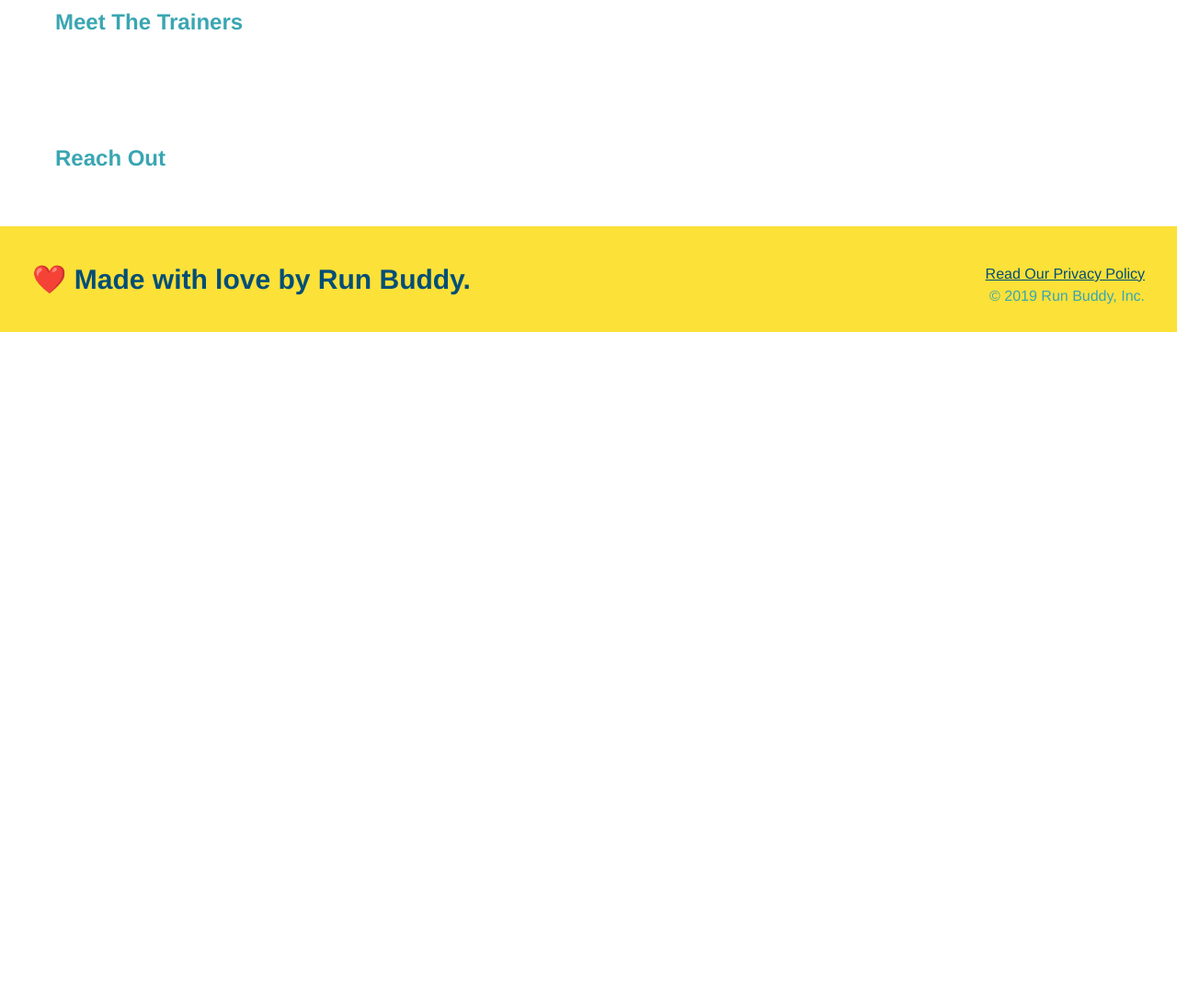
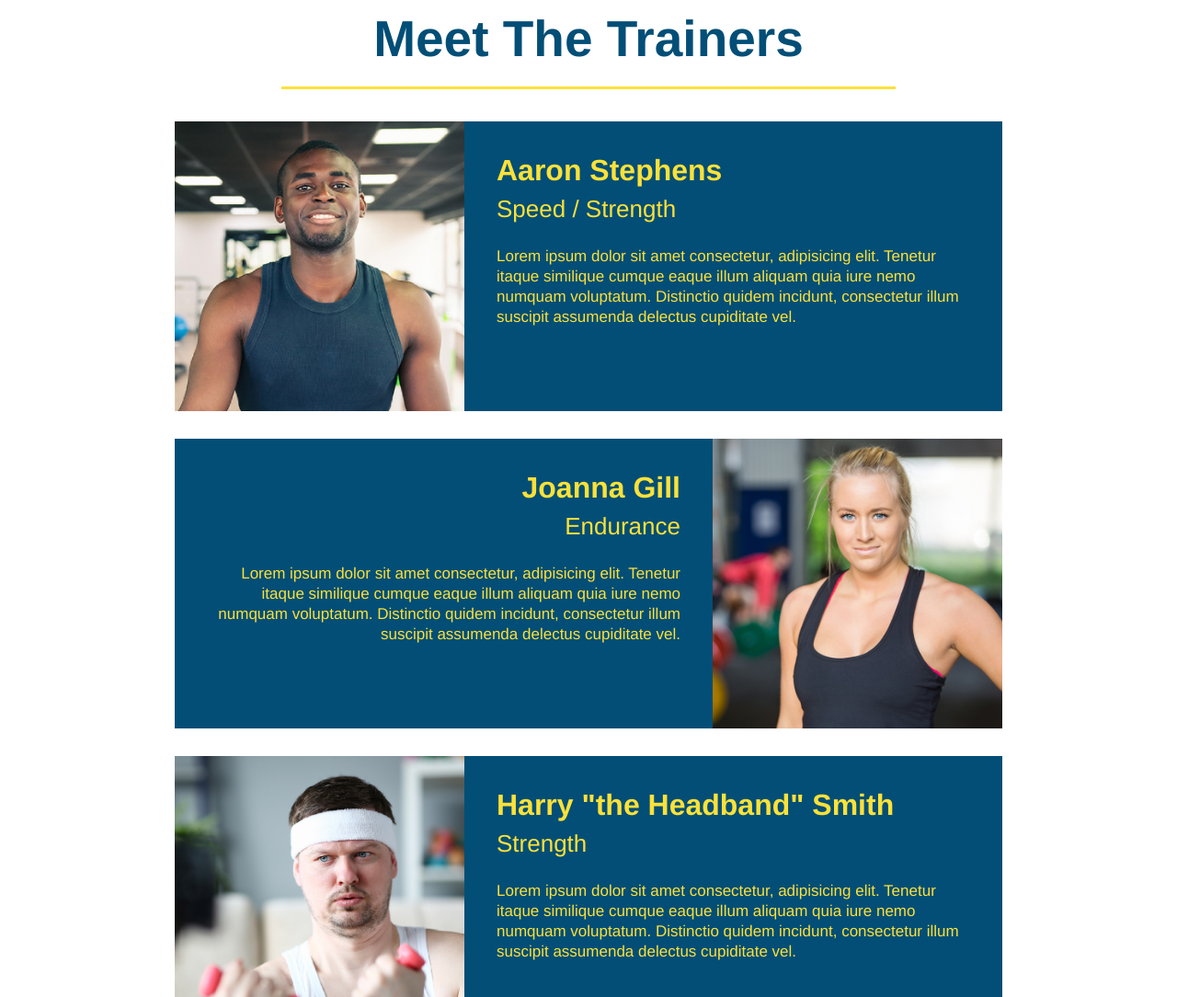
Before and after one commit to violanerd/run-buddy, a plain HTML site: page index.html in a window 1280 px wide. Shown: the part 2780-3864 px from the top of the page at 92% size. Before the commit the page ends 3141 px from the top, so only its background shows below. Drawn offline with Linux system fonts and the light colour scheme; files whose address does not match are found by name.

Commit message:
meet the trainers section

```diff
--- a/assets/css/style.css
+++ b/assets/css/style.css
@@ -176,3 +176,50 @@ section {
 .steps span {
     font-size: 38px;
 }
+
+.trainers {
+    text-align: center;
+}
+
+.trainer {
+    width: 900px;
+    margin: 0 auto 30px auto;
+    background: #024e76;
+    color: #fce138;
+    overflow: auto;
+}
+
+.trainer img {
+    width: 35%;
+    float: left;
+}
+
+.trainer-bio {
+    padding: 35px;
+    float: left;
+    width: 65%;
+}
+
+.text-left {
+    text-align: left;
+}
+
+.text-right {
+    text-align: right;
+}
+
+.trainer-bio h3 {
+    font-size: 32px;
+    margin-bottom: 8px;
+}
+
+.trainer-bio h4 {
+    font-weight: lighter;
+    font-size: 26px;
+    margin-bottom: 25px;
+}
+
+.trainer-bio p{
+    font-size: 17px;
+    line-height: 1.3;
+}
--- a/index.html
+++ b/index.html
@@ -103,8 +103,34 @@
   </section>
 
   <!-- "meet the trainers" section -->
-  <section>
-    <h2>Meet The Trainers</h2>
+  <section id="your-trainers" class="trainers">
+    <h2 class="section-title primary-border">Meet The Trainers</h2>
+    <article class="trainer">
+      <img src="./assets/images/trainer-1.jpg" alt="Arron Stephens in his workout clothes, ready to pump iron" />
+      <div class="trainer-bio text-left">
+        <h3>Aaron Stephens</h3>
+        <h4>Speed / Strength</h4>
+        <p>Lorem ipsum dolor sit amet consectetur, adipisicing elit. Tenetur itaque similique cumque eaque illum aliquam quia iure nemo numquam voluptatum. Distinctio quidem incidunt, consectetur illum suscipit assumenda delectus cupiditate vel.</p>
+      </div>
+    </article>
+
+    <article class="trainer">
+      <div class="trainer-bio text-right">
+        <h3>Joanna Gill</h3>
+        <h4>Endurance</h4>
+        <p>Lorem ipsum dolor sit amet consectetur, adipisicing elit. Tenetur itaque similique cumque eaque illum aliquam quia iure nemo numquam voluptatum. Distinctio quidem incidunt, consectetur illum suscipit assumenda delectus cupiditate vel.</p>
+      </div>
+      <img src="./assets/images/trainer-2.jpg" alt="Joanna Gill cooling off after a workout" />
+    </article>
+
+    <article class="trainer">
+      <img src="./assets/images/trainer-3.jpg" alt="Harry Smith wearing a headband and lifting comically small pink weights" />
+      <div class="trainer-bio text-left">
+        <h3>Harry "the Headband" Smith</h3>
+        <h4>Strength</h4>
+        <p>Lorem ipsum dolor sit amet consectetur, adipisicing elit. Tenetur itaque similique cumque eaque illum aliquam quia iure nemo numquam voluptatum. Distinctio quidem incidunt, consectetur illum suscipit assumenda delectus cupiditate vel.</p>
+      </div>
+    </article>
   </section>
 
   <!-- "reach out" section -->
```
Also changed, not shown: assets/images/trainer-1.jpg (added), assets/images/trainer-2.jpg (added), assets/images/trainer-3.jpg (added).
